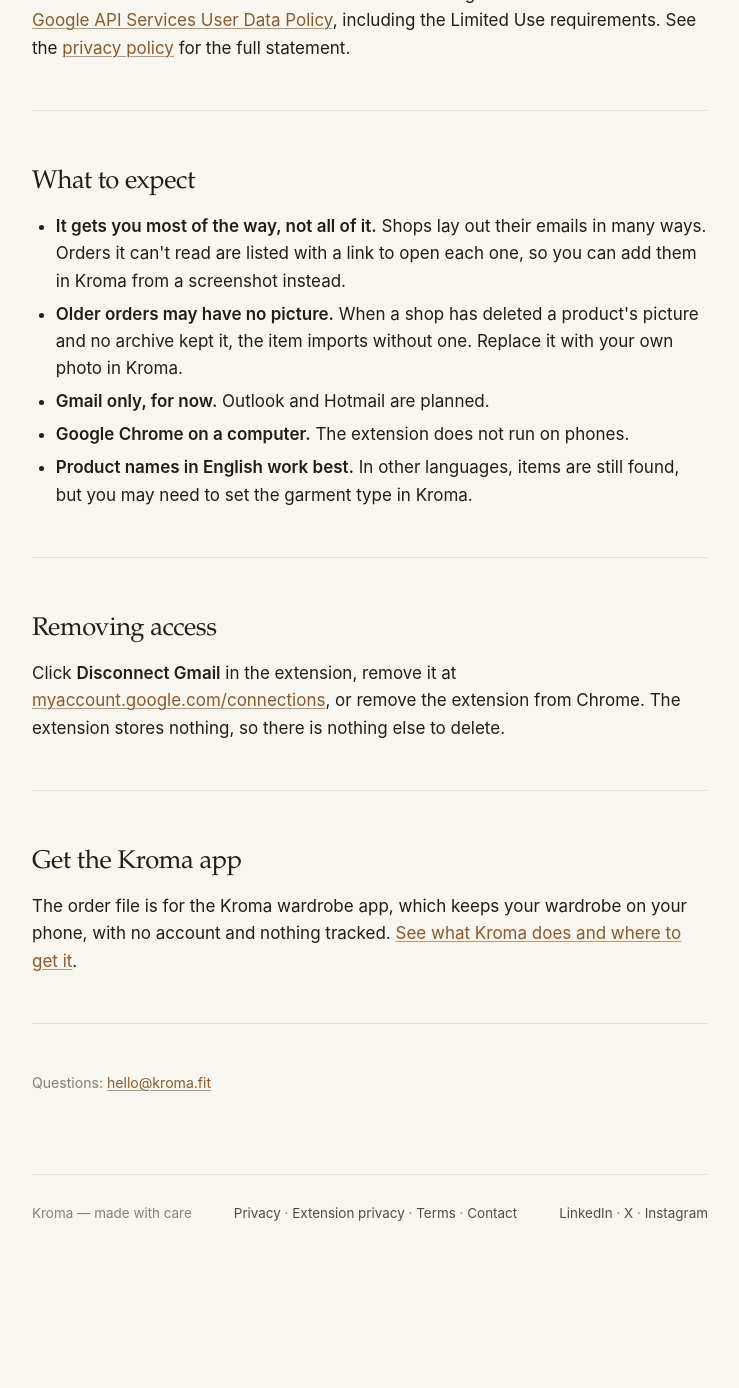
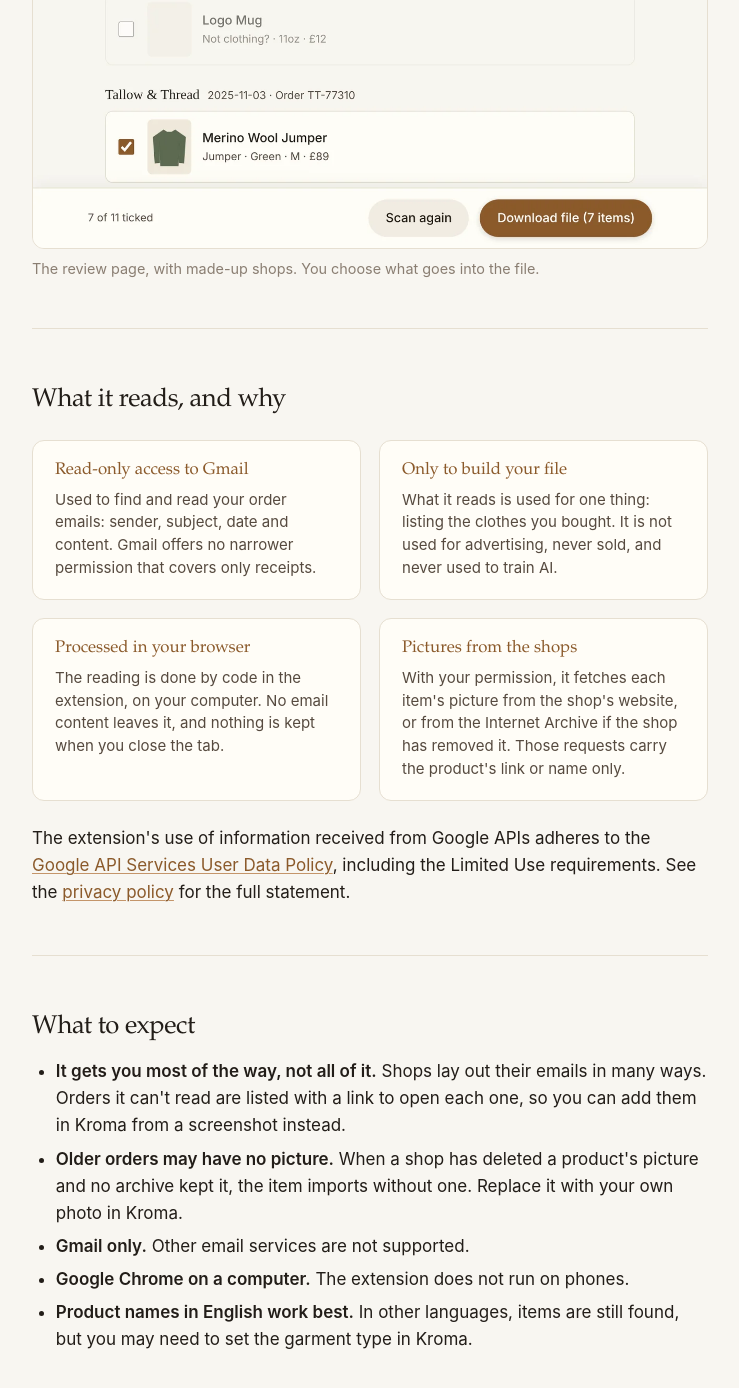
Before and after one commit to pompmmxix/kroma-site, a Jekyll site: the page built from order-extension.html, in a window 1280 px wide and 1400 px high, scrolled down 1556 px. Shown: the top 1388 px of the window, without its empty margins (270-1009 px from the left). Built offline with Jekyll 4.4.1, drawn with Linux system fonts in a browser that asks for light colours; before the commit the page ends 2877 px from its top, so only the background shows below that.

Commit message:
Show the review page; say Gmail only
The page was text only, so a visitor (or a Google reviewer) couldn't
see what the extension presents. The screenshot uses invented shops and
drawn garments, so no real brand or product photo appears.

"Outlook and Hotmail are planned" is removed: there is no agreed route
for other email services yet, and the page shouldn't promise one.

Co-Authored-By: Claude Fable 5.2 <noreply@anthropic.com>
Claude-Session: https://claude.ai/code/session_0185LauMnycGBiHh6KsAvoZd

```diff
--- a/order-extension.html
+++ b/order-extension.html
@@ -47,6 +47,14 @@ permalink: /order-extension/
       </ol>
     </section>
 
+    <figure style="margin: 28px 0;">
+      <img src="/images/order-extension-review.webp"
+           alt="The extension's review page: orders grouped by shop, each item with a picture, type, colour, size and price and a tick box. A mug in the same order as a cap is unticked and marked 'Not clothing?'."
+           width="1290" height="1500" loading="lazy" decoding="async"
+           style="display:block; width:100%; height:auto; border:1px solid var(--border); border-radius:12px;">
+      <figcaption class="muted" style="font-size:0.9rem; margin-top:8px;">The review page, with made-up shops. You choose what goes into the file.</figcaption>
+    </figure>
+
     <hr>
 
     <section>
@@ -79,7 +87,7 @@ permalink: /order-extension/
       <ul>
         <li><strong>It gets you most of the way, not all of it.</strong> Shops lay out their emails in many ways. Orders it can't read are listed with a link to open each one, so you can add them in Kroma from a screenshot instead.</li>
         <li><strong>Older orders may have no picture.</strong> When a shop has deleted a product's picture and no archive kept it, the item imports without one. Replace it with your own photo in Kroma.</li>
-        <li><strong>Gmail only, for now.</strong> Outlook and Hotmail are planned.</li>
+        <li><strong>Gmail only.</strong> Other email services are not supported.</li>
         <li><strong>Google Chrome on a computer.</strong> The extension does not run on phones.</li>
         <li><strong>Product names in English work best.</strong> In other languages, items are still found, but you may need to set the garment type in Kroma.</li>
       </ul>
```
Also changed, not shown: images/order-extension-review.webp (added).
